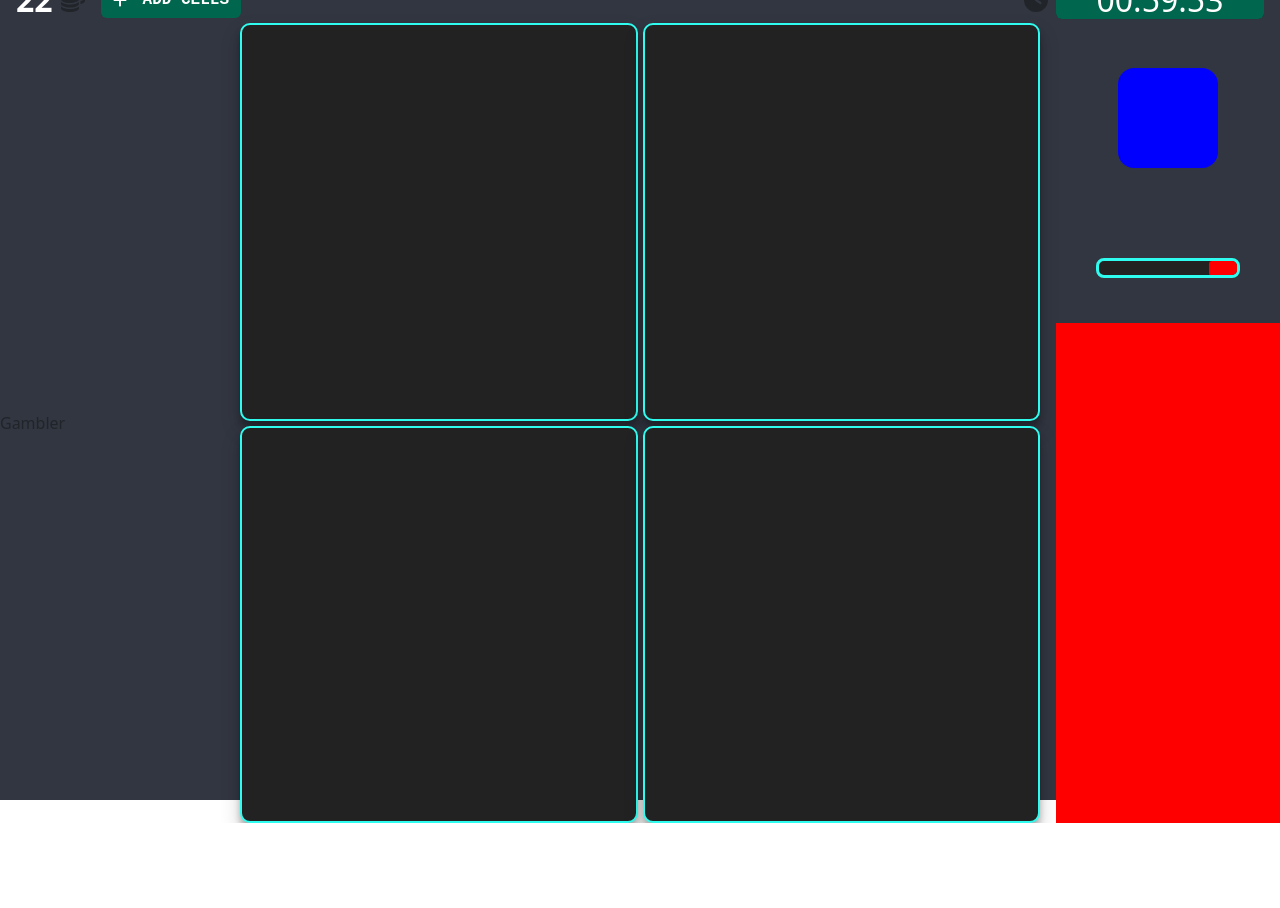
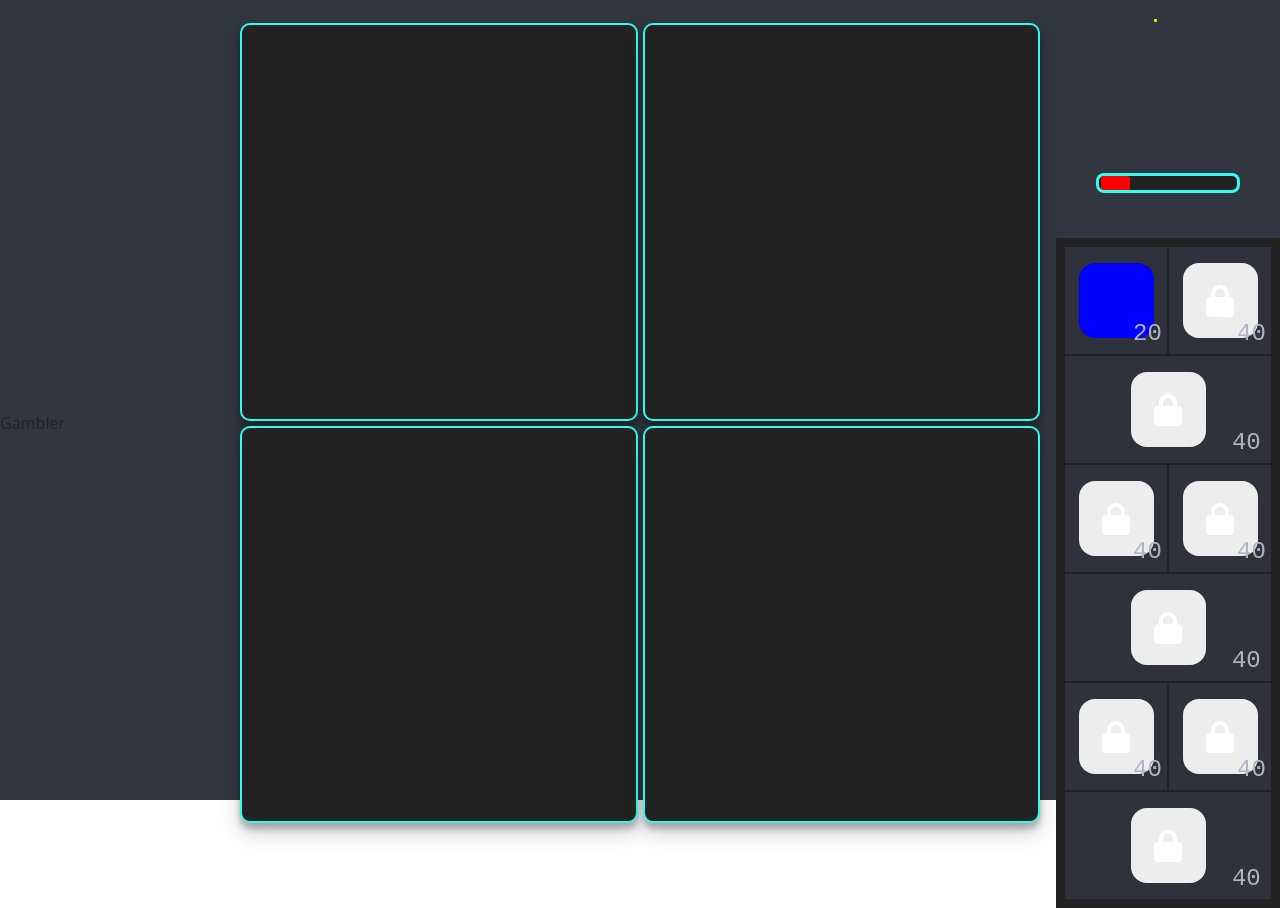
Before and after one commit to Myc22Ka/TheGame, a React (Create React App) app: page / in a window 1280 px wide. Before the commit the page ends 823 px from the top, so only its background shows below. Built offline with nearby package versions, Linux system fonts and the light colour scheme.

Commit message:
grid shop

```diff
--- a/src/components/Shop/Shop/Market.tsx
+++ b/src/components/Shop/Shop/Market.tsx
@@ -1,19 +1,32 @@
 import React from "react";
 import options from "../../../config.json";
-import BuyPiece from "./BuyPiece";
+import { Col, Container, Row } from "react-bootstrap";
+import ShopCell from "./ShopCell";
 
 const Market: React.FC = () => {
+  const splitArray = () => {
+    const chunkSize = Math.floor(Math.sqrt(options.pieces.types.length));
+    const result = [];
+    for (let i = 0; i < options.pieces.types.length; i += chunkSize) {
+      result.push(options.pieces.types.slice(i, i + chunkSize));
+    }
+    return result;
+  };
+
   return (
-    <div>
-      {options.pieces.types.map((piece) => {
+    <Container className="m-2 market w-auto">
+      {splitArray().map((row, key) => {
         return (
-          <div key={piece.name}>
-            <BuyPiece piece={piece} />
-            <div>${piece.buy}</div>
-          </div>
+          <Row key={key}>
+            {row.map((col, index) => (
+              <Col key={index} className="p-0">
+                <ShopCell piece={col} />
+              </Col>
+            ))}
+          </Row>
         );
       })}
-    </div>
+    </Container>
   );
 };
 
--- a/src/components/Shop/Shop/Shop.tsx
+++ b/src/components/Shop/Shop/Shop.tsx
@@ -7,7 +7,7 @@ const Shop: React.FC = () => {
   return (
     <div className="shop">
       <RandomPieceGen />
-      {/* <Market /> */}
+      <Market />
     </div>
   );
 };
--- /dev/null
+++ b/src/components/Shop/Shop/ShopCell.tsx
@@ -0,0 +1,28 @@
+import React from "react";
+import { Stack } from "react-bootstrap";
+import BuyPiece from "./BuyPiece";
+import { PieceType } from "../../../modules/Piece/types";
+import { useScore } from "../../../contexts/ScoreContext";
+
+type ShopCellProps = {
+  piece: PieceType;
+};
+
+const ShopCell: React.FC<ShopCellProps> = ({ piece }) => {
+  const { score } = useScore();
+
+  return (
+    <Stack
+      direction="horizontal"
+      style={{ margin: "1px" }}
+      className={`justify-content-center align-items-center py-3 px-2 cell${
+        score.gold < piece.buy ? " locked" : ""
+      }`}
+    >
+      <BuyPiece piece={piece} />
+      <div className="h4 m-0 price">{piece.buy}</div>
+    </Stack>
+  );
+};
+
+export default ShopCell;
--- a/src/config.json
+++ b/src/config.json
@@ -37,6 +37,55 @@
         "buy": 40,
         "rule": "gold_add",
         "level": 1
+      },
+      {
+        "name": "3",
+        "sell": 300,
+        "buy": 40,
+        "rule": "gold_add",
+        "level": 1
+      },
+      {
+        "name": "4",
+        "sell": 300,
+        "buy": 40,
+        "rule": "gold_add",
+        "level": 1
+      },
+      {
+        "name": "5",
+        "sell": 300,
+        "buy": 40,
+        "rule": "gold_add",
+        "level": 1
+      },
+      {
+        "name": "5",
+        "sell": 300,
+        "buy": 40,
+        "rule": "gold_add",
+        "level": 1
+      },
+      {
+        "name": "5",
+        "sell": 300,
+        "buy": 40,
+        "rule": "gold_add",
+        "level": 1
+      },
+      {
+        "name": "5",
+        "sell": 300,
+        "buy": 40,
+        "rule": "gold_add",
+        "level": 1
+      },
+      {
+        "name": "5",
+        "sell": 300,
+        "buy": 40,
+        "rule": "gold_add",
+        "level": 1
       }
     ]
   }
--- a/src/styles/App.scss
+++ b/src/styles/App.scss
@@ -35,7 +35,7 @@ body {
       flex: 1;
     }
     .shop {
-      background: red;
+      background: $third;
       height: 100%;
     }
   }
--- a/src/styles/shop.scss
+++ b/src/styles/shop.scss
@@ -103,41 +103,53 @@
 .gold,
 .gold_add {
   background: blue;
-  width: 100px;
-  height: 100px;
+  width: 75px;
+  height: 75px;
   border-radius: 1rem;
   position: relative;
 }
 .gold_add {
   background: yellow;
 }
-.trashcan {
-  position: absolute;
-  bottom: 0;
-  right: 0;
-  background: $background;
-  border-top-left-radius: 1rem;
-  path {
-    fill: $main;
-  }
-}
 
 .piece {
   @include flex-center;
+  transition: filter 0.4s ease-in-out;
   &.locked {
-    position: relative;
+    // position: relative;
+    filter: grayscale(1);
     overflow: hidden;
-    &::before {
-      content: "";
-      position: absolute;
-      top: 0;
-      left: 0;
-      width: 100%;
-      height: 100%;
-      background: #32364169;
-    }
+    // &::before {
+    //   content: "";
+    //   position: absolute;
+    //   top: 0;
+    //   left: 0;
+    //   width: 100%;
+    //   height: 100%;
+    //   background: #14151869;
+    // }
     svg {
       z-index: 2;
     }
   }
 }
+
+.market {
+  .cell {
+    background: transparentize($background, 0.2);
+    cursor: pointer;
+    transition: background-color 0.1s ease-in-out;
+    position: relative;
+    &:not(.locked):hover {
+      background: lighten(transparentize($background, 0.2), 15);
+    }
+    .price {
+      position: absolute;
+      bottom: 5%;
+      right: 5%;
+      user-select: none;
+      font-family: $font;
+      color: lighten($background, 50);
+    }
+  }
+}
```
